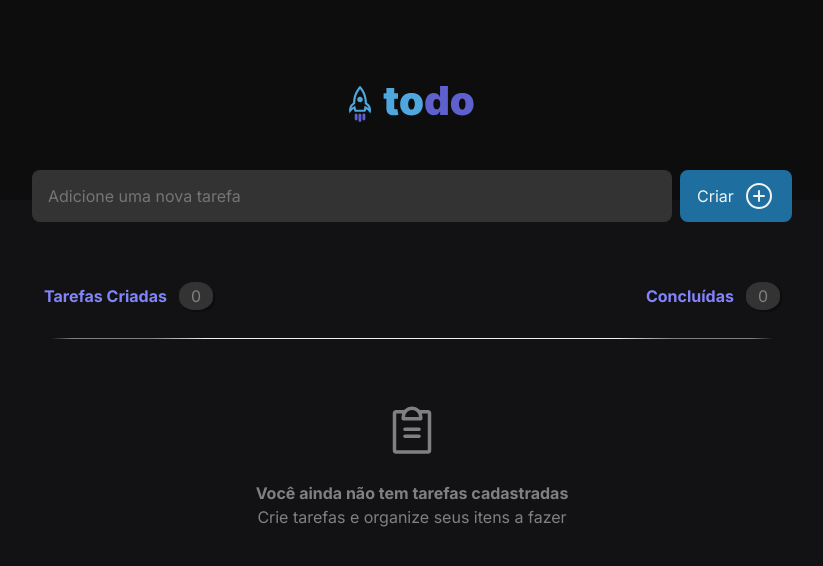
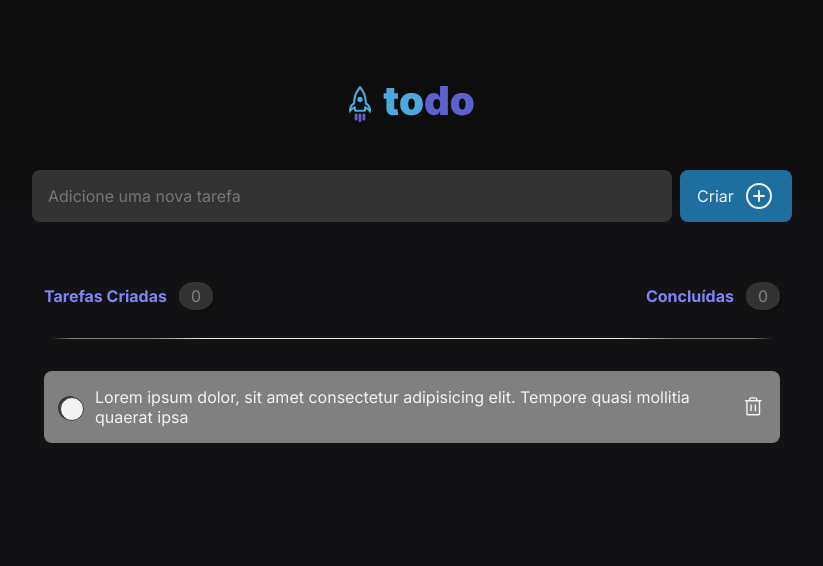
Before and after one commit to bryumi/to-do-list-react, a React (Vite) app: page / in a window 1280 px wide. Shown: the top 566 px of the page, without its empty margins (228-1051 px from the left). Built offline with nearby package versions, Linux system fonts and the light colour scheme.

Commit message:
criando novos componentes

```diff
--- /dev/null
+++ b/src/components/Posts.module.css
@@ -0,0 +1,57 @@
+.postsContent{
+    margin-top: 2rem;
+    display: flex;
+    align-items: center;
+    justify-content: space-between;
+
+    background: var(--gray-300);
+    color: var(--gray-100);
+    border-radius: 8px;
+
+    height: 4.5rem;
+
+    padding: 1rem;
+}
+.checkboxCircle input[type="checkbox"] {
+    display: none;
+}
+
+.checkboxCircle label{
+    display: block;
+    position: relative;
+    padding-left: 35px;
+    margin-bottom: 20px;
+    cursor: pointer;
+}
+
+
+.checkboxCircle label:last-child > input[type="checkbox"]   {
+    margin-bottom: 0;
+}
+
+.checkboxCircle label:before{
+    content: "";
+    display: block;
+    width: 1.4em;
+    height: 1.4em;
+    border: 1px solid #343a3f;
+    border-radius: 1em;
+    position: absolute;
+    left: 0;
+    top: 0;
+    transition: all 0.2s;
+    background: #f3f3f3;
+    box-shadow: -2px -1px 0 #343a3f;
+}
+.checkboxCircle label:before > input[type="checkbox"]:hover {
+    border: 1px solid #343a3f;
+    box-shadow: 2px 1px 0 #343a3f;
+}
+.checkboxCircle label:before >  input[type="checkbox"]:checked{
+    border-radius: 1em;
+    border: 2px solid #fff;
+    width: 1.15em;
+    height: 1.15em;
+    background: #50565a;
+    box-shadow: 2px 1px 0 #50565a;
+}
--- /dev/null
+++ b/src/components/Posts.tsx
@@ -0,0 +1,17 @@
+import styles from './Posts.module.css';
+import { Trash } from 'phosphor-react'
+
+export function Posts() {
+    return (
+            <div className={styles.postsContent}>
+               <div className={styles.checkboxCircle}>
+                    <label>
+                        <input type='checkbox' />
+                    </label>
+                </div>
+                    <span>Lorem ipsum dolor, sit amet consectetur adipisicing elit. Tempore quasi mollitia quaerat ipsa</span>
+                    <Trash size={24}/>
+
+            </div>
+    )
+}
--- /dev/null
+++ b/src/components/TaskEmpty.tsx
@@ -0,0 +1,13 @@
+import styles from './TaskEmpty.module.css';
+import { ClipboardText } from 'phosphor-react'
+
+
+export function TaskEmpty() {
+    return (
+            <div className={styles.contentEmpty}>
+                <ClipboardText size={56} />
+                <strong>Você ainda não tem tarefas cadastradas</strong>
+                <p>Crie tarefas e organize seus itens a fazer</p>
+            </div>
+    )
+}
--- a/src/components/Tasks.module.css
+++ b/src/components/Tasks.module.css
@@ -38,18 +38,9 @@ hr {
     border-radius: 80%;
 }
 
-.content {
+.tasksContent{
+    width: 46rem;
+
     display: flex;
     flex-direction: column;
-    align-items: center;
-
-    margin-top: 4rem;
 }
-
-.content strong {
-    margin-top: 1.5rem;
-}
-
-.content p {
-    margin-top: 0.25rem;
-}
--- a/src/components/Tasks.tsx
+++ b/src/components/Tasks.tsx
@@ -1,5 +1,6 @@
 import styles from './Tasks.module.css';
-import { ClipboardText } from 'phosphor-react'
+import { TaskEmpty } from './TaskEmpty';
+import { Posts } from './Posts';
 
 
 export function Tasks() {
@@ -20,11 +21,8 @@ export function Tasks() {
             <hr />
 
             <div className={styles.tasksContent}>
-                <div className={styles.content}>
-                    <ClipboardText size={56} />
-                    <strong>Você ainda não tem tarefas cadastradas</strong>
-                    <p>Crie tarefas e organize seus itens a fazer</p>
-                </div>
+              {/* <TaskEmpty/>  */}
+               <Posts/>
             </div>
        </div>
     )
```
Also changed, not shown: src/components/TaskEmpty.module.css (added, +15 -0 lines).
